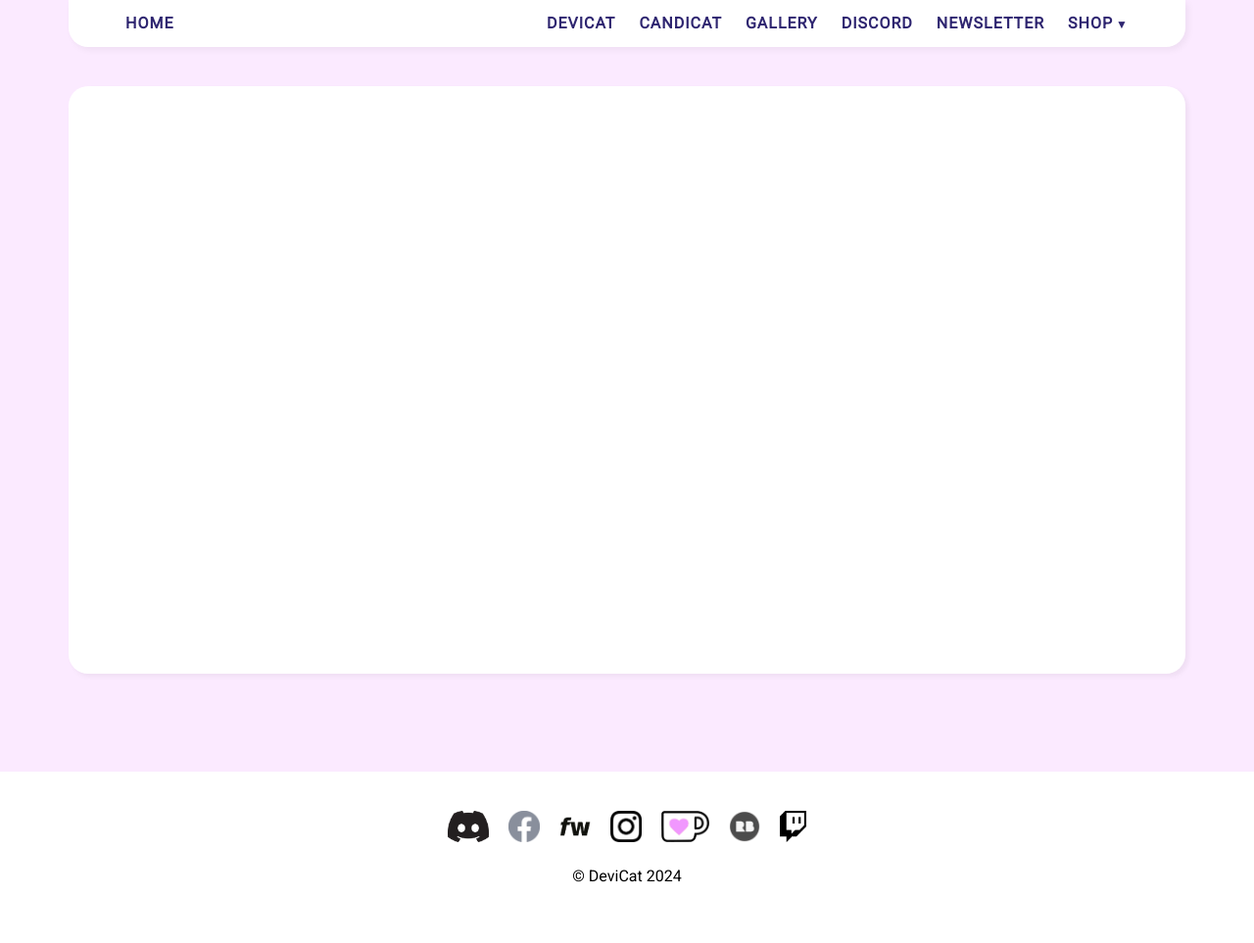
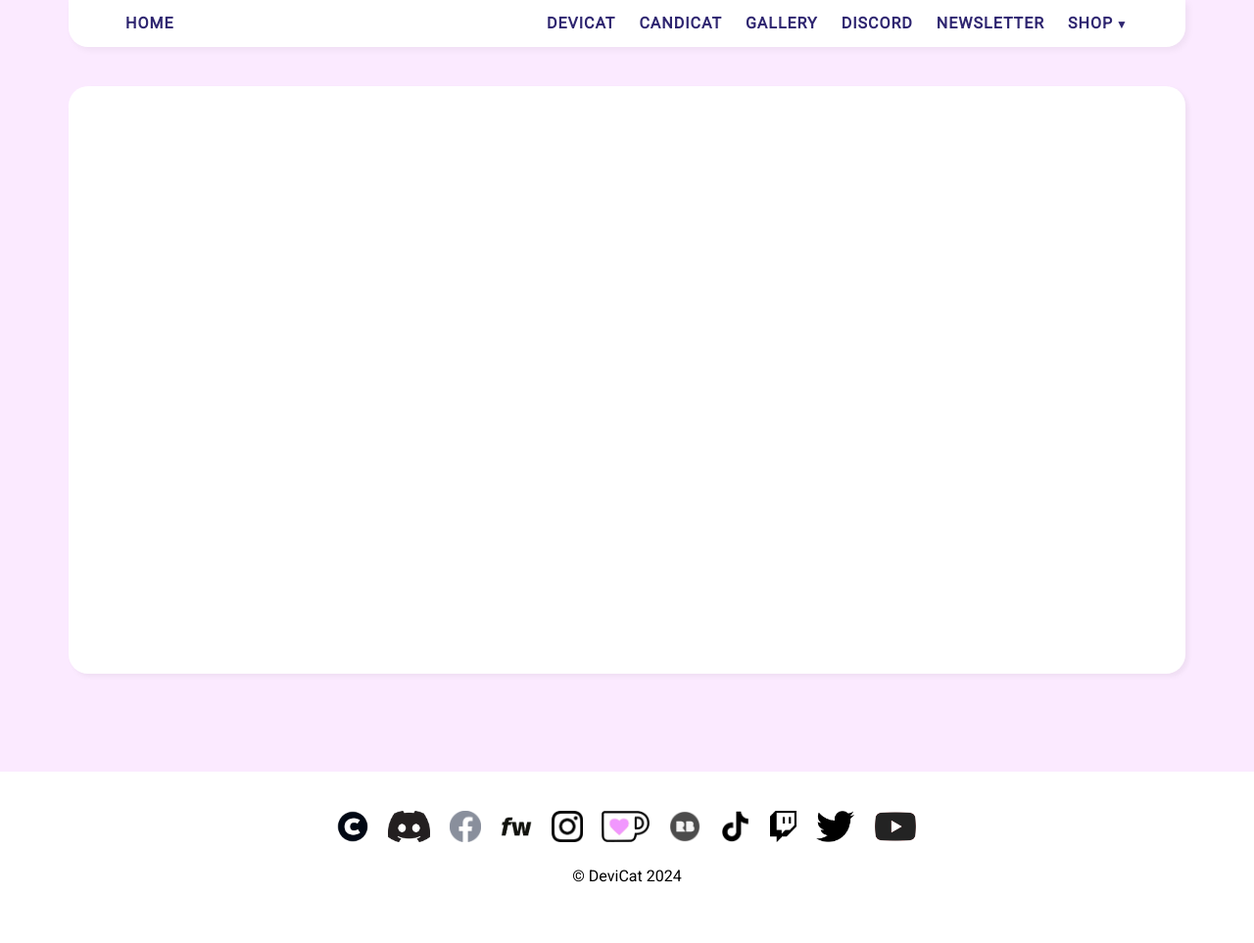
Before and after one commit to DeviCatOutlet/devicatoutlet.github.io, a Jekyll site: the page built from newsletter.md, in a window 1280 px wide. Shown: the whole page at 98% size. Built offline with Jekyll 4.4.1, drawn with Linux system fonts in a browser that asks for light colours; some web fonts are replaced; our own code applies the rules of GitHub Pages for plain Markdown files.

Commit message:
Revert "."
This reverts commit 73b0724880b29cc7d8f58d737e47bb81c5738c41.

```diff
--- a/_layouts/default.html
+++ b/_layouts/default.html
@@ -93,13 +93,17 @@
 
 <footer>
   <p>
+    <a href="https://www.cara.app/devicat" title="Cara: devicat"><img src="/img/caralogo.png" alt="Cara: devicat"></a>
     <a href="https://www.discord.gg/devicat" title="Discord: DeviCat"><img src="/img/discordlogo.png" alt="Discord: devicat"></a>
     <a href="https://www.facebook.com/devicat.artist" title="Facebook: DeviCat.Artist"><img src="/img/fblogo.png" alt="Facebook: DeviCat.Artist"></a>
     <a href="https://devicat-shop.fourthwall.com/en-cad/" title="Fourthwall: DeviCat"><img src="/img/fwlogo.png" alt="Fourthwall: DeviCat"></a>
     <a href="https://www.instagram.com/devicat.art" title="Instagram: DeviCat.Art"><img src="/img/iglogo.png" alt="Instagram: DeviCat.Art"></a>
     <a href="https://www.ko-fi.com/devicat" title="Ko-fi: DeviCat"><img src="/img/kofilogo.png" alt="ko-fi: DeviCat"></a>
     <a href="https://www.redbubble.com/people/devicatoutlet/shop" title="redbubble: DeviCatOutlet"><img src="/img/redbubbleicon.png" alt="redbubble: DeviCatOutlet"></a>
+    <a href="https://www.tiktok.com/@devicat.art" title="Tiktok: DeviCat"><img src="/img/tiktoklogo.png" alt="Tiktok: DeviCat"></a>
     <a href="https://www.twitch.tv/devicat" title="Twitch: DeviCat"><img src="/img/twitchlogo.png" alt="Twitch: DeviCat"></a>
+    <a href="https://www.twitter.com/devicatart" title="Twiter: DeviCatArt"><img src="/img/twitterlogo.png" alt="Twitter: DeviCatArt"></a>
+    <a href="https://www.youtube.com/@devicatart" title="YouTube: DeviCatArt"><img src="/img/youtubelogo.png" alt="YouTube: DeviCatArt"></a>
   </p>
   <p>&copy; DeviCat 2024</p>
 </footer>
```
